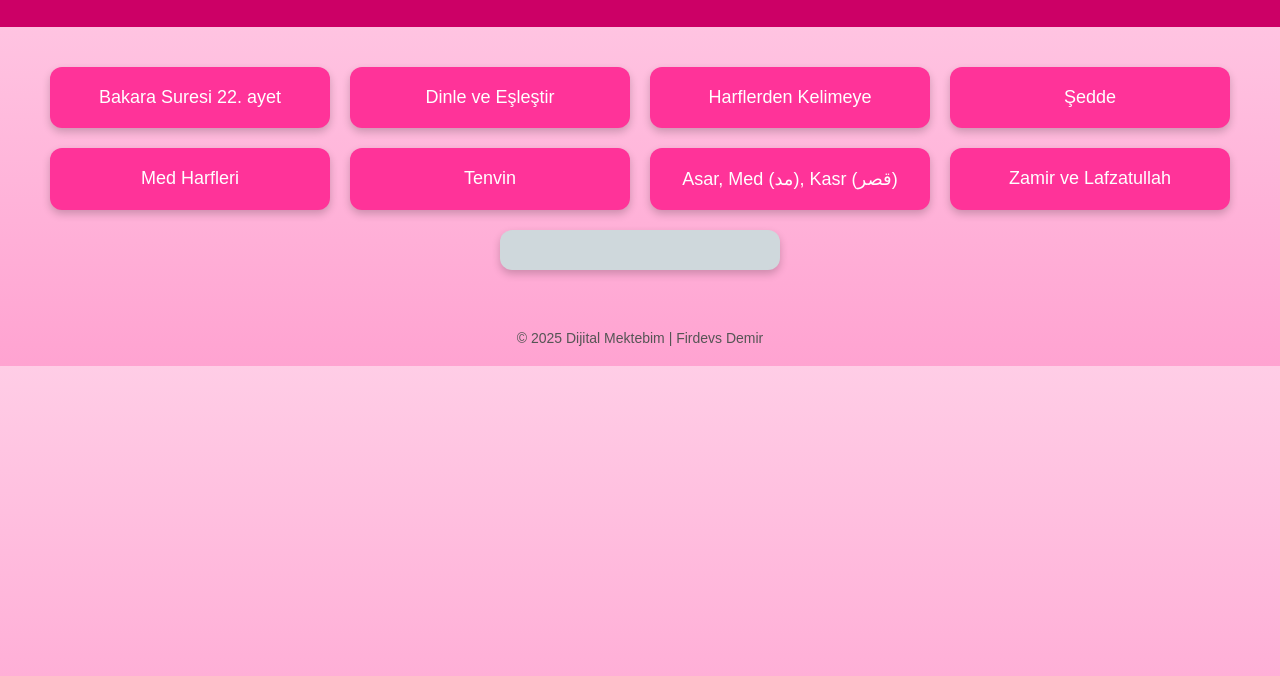
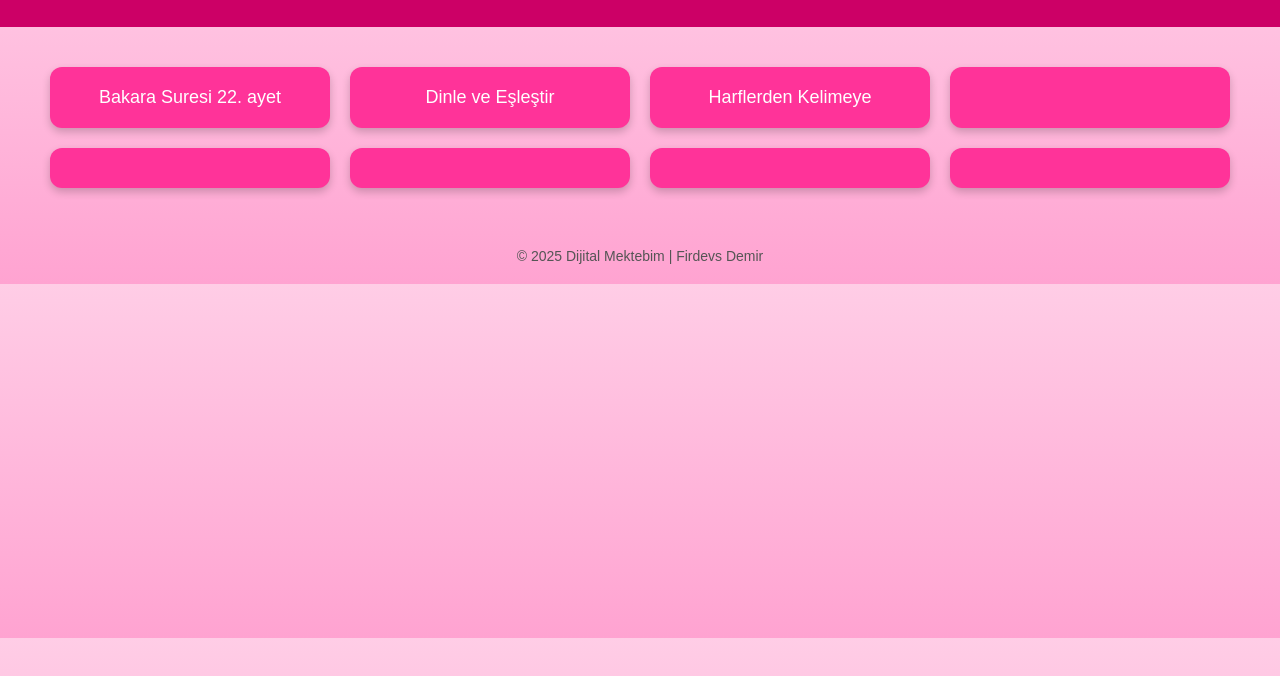
Before and after one commit to Firdevs-demir/okuma-etkinlik, a plain HTML site: page index.html in a window 1280 px wide. Shown: the part 70-746 px from the top of the page. Drawn offline with Linux system fonts and the light colour scheme; a web font is replaced by a local one.

Commit message:
Update index.html

```diff
--- a/index.html
+++ b/index.html
@@ -79,12 +79,12 @@
     <a href="https://firdevs-demir.github.io/bakara-22/" class="menu-item" target="_blank">Bakara Suresi 22. ayet</a>
     <a href="https://firdevs-demir.github.io/dinle-eslestir/" class="menu-item" target="_blank">Dinle ve Eşleştir</a>
     <a href="https://firdevs-demir.github.io/harflerden-kelimeye/" class="menu-item" target="_blank">Harflerden Kelimeye</a>
-    <a href="https://firdevs-demir.github.io/seddeli.kelimeler/" class="menu-item" target="_blank">Şedde</a>
-    <a href="https://firdevs-demir.github.io/med.harfleri/" class="menu-item" target="_blank">Med Harfleri</a>
-    <a href="https://firdevs-demir.github.io/tenvin/" class="menu-item" target="_blank">Tenvin</a>
-    <a href="https://firdevs-demir.github.io/medkasr/" class="menu-item" target="_blank">Asar, Med (مد), Kasr (قصر)</a>
-    <a href="https://firdevs-demir.github.io/zamir_lafzatullah/" class="menu-item" target="_blank">Zamir ve Lafzatullah</a>
-    <a href="#" class="menu-item" style="background-color: #cfd8dc; pointer-events: none;"></a>
+    <a href="  " class="menu-item" target="_blank">  </a>
+    <a href="" class="menu-item" target="_blank"></a>
+    <a href="" class="menu-item" target="_blank"></a>
+    <a href="" class="menu-item" target="_blank"></a>
+    <a href="" class="menu-item" target="_blank"></a>
+
   </div>
 
   <footer>
```
